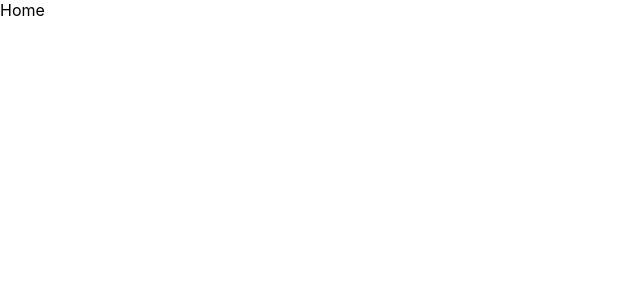
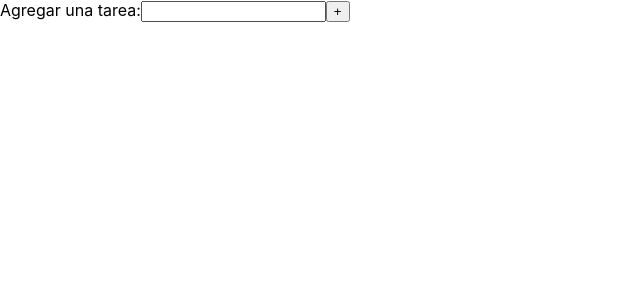
Before and after one commit to EzequielMelo/ArgPrograma_4.0_To-Do-List, a React (Create React App) app in the folder to-do-list/: page / in a window 1280 px wide. Shown: the top 300 px of the page, without its empty margins (0-640 px from the left). Built offline with nearby package versions, Linux system fonts and the light colour scheme.

Commit message:
Se crean tareas y se agregan a un array

```diff
--- a/to-do-list/src/App.js
+++ b/to-do-list/src/App.js
@@ -3,7 +3,7 @@ import Home from './components/Home';
 
 function App() {
   return (
-    <div >
+    <div>
       <Home/>
     </div>
   );
--- /dev/null
+++ b/to-do-list/src/components/FormNewList.jsx
@@ -0,0 +1,34 @@
+import React, { useState } from "react";
+
+function FormNewList({addNewTask}) {
+    const[newTask, setNewTask] = useState
+    ({
+        name: "",
+    });
+
+    const handleInputChange = (event) => {
+        const { name, value } = event.target;
+        setNewTask((inputTask) => ({...inputTask,[name]: value}))
+    };
+    const handleaddNewTask = (event) => {
+        // Se utiliza para que no se recargue la pagina
+        event.preventDefault();
+
+        if (newTask.name.trim() !== "")
+        {
+            addNewTask({...newTask, id: Math.floor(Math.random() * 9999), completed: false});
+            setNewTask({name: ""});
+            alert("Tarea agregada con exito!");
+        }
+    }
+  return (
+    <form onSubmit={handleaddNewTask}>
+        <label> Agregar una tarea:
+            <input type="text" name="name" value={newTask.name} onChange={handleInputChange}/>
+        </label>
+        <button type="submit"> + </button>
+    </form>
+    )
+}
+
+export default FormNewList;
--- a/to-do-list/src/components/Home.jsx
+++ b/to-do-list/src/components/Home.jsx
@@ -1,9 +1,11 @@
 import React from 'react'
+import Task from './Task'
+function Home() {
 
-function Home() {
+
   return (
     <div>
-        Home
+        <Task/>
     </div>
   )
 }
--- /dev/null
+++ b/to-do-list/src/components/ListTask.jsx
@@ -0,0 +1,21 @@
+import React from 'react';
+
+function ListTask({ tasks, onTaskCompleted, onTaskDeleted }) {
+  return (
+    <ul>
+      {tasks.map((task) => (
+        <li key={task.id}>
+          <span style={{ textDecoration: task.completed ? 'line-through' : 'none' }}>
+            {task.name}
+          </span>
+          <button onClick={() => onTaskCompleted(task.id)}>
+            {task.completed ? 'Desmarcar' : 'Completar'}
+          </button>
+          <button onClick={() => onTaskDeleted(task.id)}>Eliminar</button>
+        </li>
+      ))}
+    </ul>
+  );
+}
+
+export default ListTask;
--- /dev/null
+++ b/to-do-list/src/components/Task.jsx
@@ -0,0 +1,37 @@
+import React, { useState, useEffect } from 'react';
+import FormNewList from './FormNewList';
+import ListTask from './ListTask';
+
+function Task() {
+  const [tasks, setTasks] = useState([]);
+
+  useEffect(() => {
+    console.log('La lista de tareas se ha actualizado:', tasks);
+  }, [tasks]);
+
+  const handleNewTask = (newTask) => {
+    console.log('La tarea que recibí es: ', newTask);
+    setTasks((currentTasks) => [...currentTasks, newTask]);
+  };
+
+  const handleTaskCompleted = (taskId) => {
+    setTasks((currentTasks) =>
+      currentTasks.map((task) =>
+        task.id === taskId ? { ...task, completed: !task.completed } : task
+      )
+    );
+  };
+
+  const handleTaskDeleted = (taskId) => {
+    setTasks((currentTasks) => currentTasks.filter((task) => task.id !== taskId));
+  };
+
+  return (
+    <div>
+      <FormNewList addNewTask={handleNewTask}/>
+      <ListTask tasks={tasks} onTaskCompleted={handleTaskCompleted} onTaskDeleted={handleTaskDeleted} />
+    </div>
+  );
+}
+
+export default Task;
```
